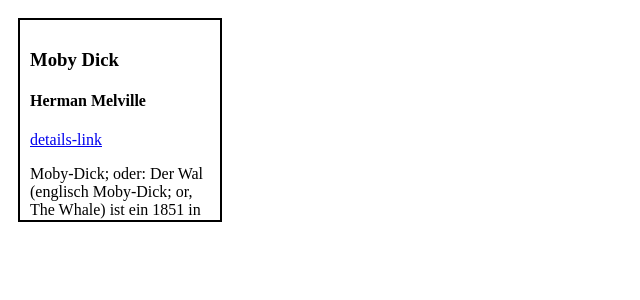
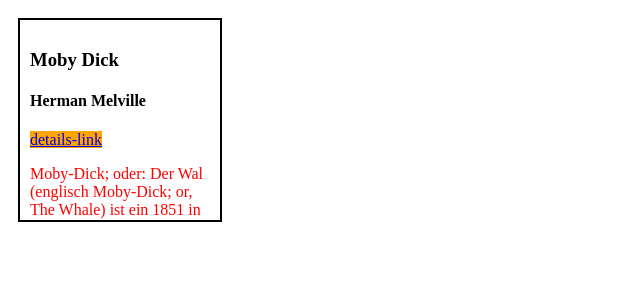
Before and after one commit to hunjoonrhee/bookmonkey-client, an Angular app: page / in a window 1280 px wide. Shown: the top 300 px of the page, without its empty margins (0-640 px from the left). Built offline with nearby package versions, Linux system fonts and the light colour scheme.

Commit message:
Binding property

```diff
--- a/src/app/book-card/book-card.component.html
+++ b/src/app/book-card/book-card.component.html
@@ -1,4 +1,5 @@
 <h3>Moby Dick</h3>
 <h4>Herman Melville</h4>
-<a href="https://de.wikipedia.org/wiki/Moby-Dick" target="_blank">details-link</a>
-<p>Moby-Dick; oder: Der Wal (englisch Moby-Dick; or, The Whale) ist ein 1851 in London und New York erschienener Roman des amerikanischen Schriftstellers Herman Melville (1819–1891). Das erzählerische Rückgrat des Romans ist die schicksalhafte Fahrt des Walfangschiffes Pequod, dessen Kapitän Ahab mit blindem Hass den weißen Pottwal Moby Dick jagt, der ihm einen Unterschenkel abgerissen hatte.</p>
+<a href="https://de.wikipedia.org/wiki/Moby-Dick" target="_blank"
+[style]="linkStyle">details-link</a>
+<p [style.color]="'red'">Moby-Dick; oder: Der Wal (englisch Moby-Dick; or, The Whale) ist ein 1851 in London und New York erschienener Roman des amerikanischen Schriftstellers Herman Melville (1819–1891). Das erzählerische Rückgrat des Romans ist die schicksalhafte Fahrt des Walfangschiffes Pequod, dessen Kapitän Ahab mit blindem Hass den weißen Pottwal Moby Dick jagt, der ihm einen Unterschenkel abgerissen hatte.</p>
--- a/src/app/book-card/book-card.component.ts
+++ b/src/app/book-card/book-card.component.ts
@@ -8,5 +8,7 @@
   styleUrl: './book-card.component.scss'
 })
 export class BookCardComponent {
-
+  linkStyle = {
+    backgroundColor: 'orange'
+  }
 }
```
